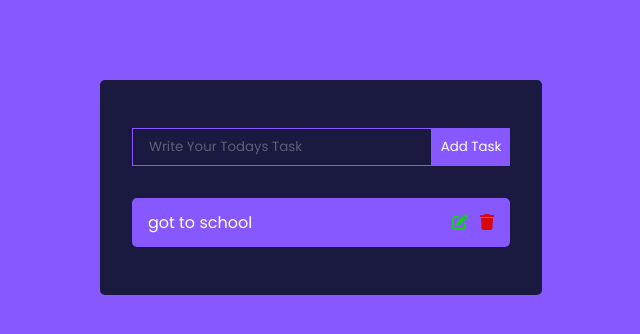
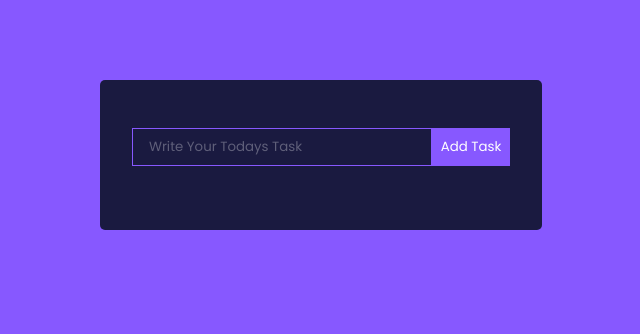
Before and after one commit to HossainRafi/ReactTodo, a React (Create React App) app: page / in a window 1280 px wide. Shown: the top 334 px of the page, without its empty margins (319-959 px from the left). Built offline with nearby package versions, Linux system fonts and the light colour scheme.

Commit message:
can add task

```diff
--- a/src/components/Todo.jsx
+++ b/src/components/Todo.jsx
@@ -3,10 +3,10 @@
 import { faPenToSquare } from "@fortawesome/free-solid-svg-icons";
 import { faTrash } from "@fortawesome/free-solid-svg-icons";
 
-export const Todo = () => {
+export const Todo = ({ task }) => {
   return (
     <div className="Todo">
-      <p>got to school</p>
+      <p>{task.task}</p>
       <div>
         <FontAwesomeIcon className="pen" icon={faPenToSquare} />
         <FontAwesomeIcon className="trash" icon={faTrash} />
--- a/src/components/TodoWrap.jsx
+++ b/src/components/TodoWrap.jsx
@@ -12,10 +12,13 @@
       { id: uuidv4(), task: todo, completed: false, isEditing: false },
     ]);
   };
+
   return (
     <div className="TodoWrapper">
       <TodoForm addTodo={addTodo} />
-      <Todo />
+      {todos.map((todo, index) => (
+        <Todo task={todo} key={index} />
+      ))}
     </div>
   );
 };
```
